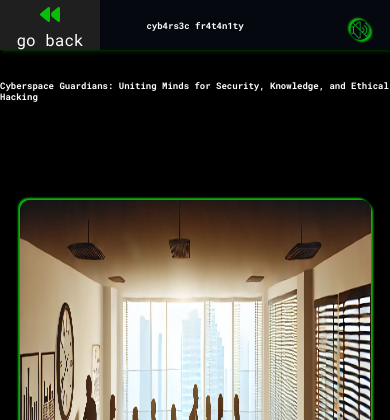
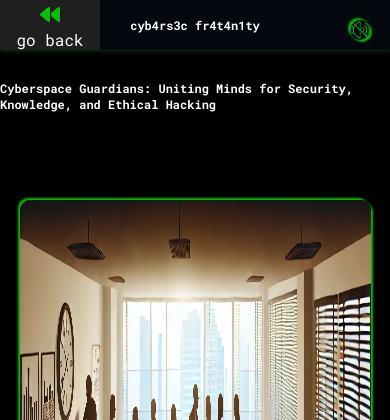
Before and after one commit to Lewis-Jade/mini_ctf, a PHP site: page /frat.html in a window 390 px wide. Shown: the top 420 px of the page. Run offline with PHP 8.4, Linux system fonts and the light colour scheme.

Commit message:
fratanity added

```diff
--- a/CSS/frat.css
+++ b/CSS/frat.css
@@ -169,7 +169,7 @@ h3 {
     }
 
     h2 {
-        font-size: 9px;
+        font-size: 12px;
     }
 
     #audio {
```
